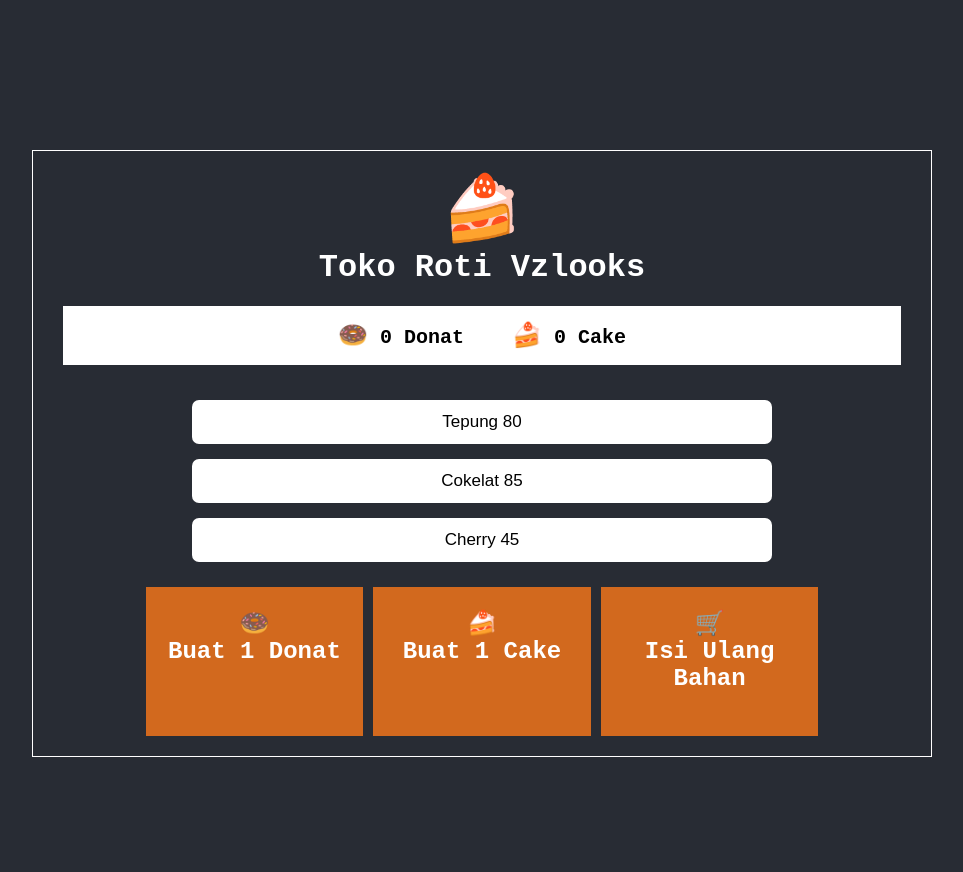
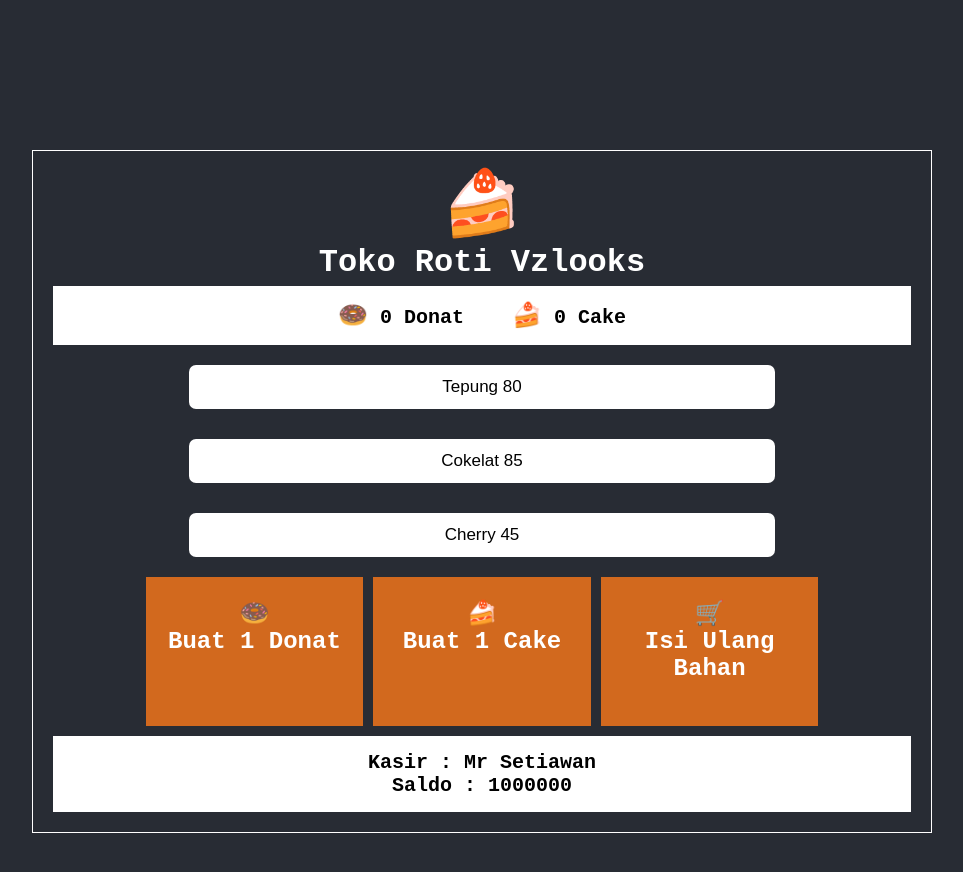
Before and after one commit to mrsetiawan/learn-redux-toko-roti, a React (Create React App) app: page / in a window 1280 px wide. Shown: the top 872 px of the page, without its empty margins (158-1121 px from the left). Built offline with nearby package versions, Linux system fonts and the light colour scheme.

Commit message:
update style

```diff
--- a/src/App.css
+++ b/src/App.css
@@ -1,9 +1,9 @@
 /* import styled from 'styled-components'; */
+@import './style/my-style.css';
 
 * {
   padding: 0;
   margin: 0;
-
 }
 
 html,
@@ -12,79 +12,7 @@ body {
   font-size: 16px;
   background-color: #282c34;
   color: white;
-}
-
-.container {
-  display: flex;
-  flex-wrap: wrap;
-  flex-direction: row;
-  width: 900px;
-  height:auto;
-  margin: 150px auto;
-  box-sizing: border-box;
-  justify-content: center;
-  align-items: center;
-  border:1px solid white;
-  padding: 15px;
-  overflow: hidden;
-}
-
-.container > .header {
-  text-align: center;
-  width: 100%;
-  color: white;
-  padding-left: 15px;
-  padding-right: 15px;
-  margin: 5px;
-}
-
-.container > .section-top {
-  text-align: center;
-  width: 100%;
-  background-color: white;
-  color: black;
-  padding: 15px;
-  margin: 15px;
-  font-weight: 900;
-  font-size: 20px;
-}
-
-.container > .section-bottom {
-  width: 20%;
-  height: 105px;
-  text-align: center;
-  background-color: #D2691E;
-  margin: 5px;
-  padding: 22px;
-  cursor: pointer;
-}
-
-.header > span {
-  font-size: 4rem;
-  margin-bottom: 5px;
-}
-
-.header > h3 {
-  font-size: 2rem;
-}
-
-.header > button {
-  padding: 12px;
-  width: 70%;
-  border-radius: 7px;
-  background: white;
-  outline: none;
-  border: none;
-  display: block;
-  margin:15px;
-  cursor: pointer;
-  margin: 15px auto;
-  font-size: 17px;
-}
-
-.section-bottom > h3,span {
-  font-size: 1.5rem;
-  margin-bottom: 5px;
+  transition: all .5s ease-in-out;
 }
 
 /* // const Container = styled.div`
--- a/src/App.js
+++ b/src/App.js
@@ -1,23 +1,17 @@
 import React, { Component } from 'react'
-import './App.css';
 import store from './store';
-import { buatDonatAction } from './action/buatDonatAction';
 import { buatKasAction } from './action/buatKasAction';
 import { buatkasirAction } from './action/buatKasirAction';
+import { buatDonatAction } from './action/buatDonatAction'
+import './App.css';
 
 export default class App extends Component {
 
   render() {
+    // 🍩 &nbsp; 🍰 &nbsp; 🛒 &nbsp; 🍩
+    const { bahan,kasir,kas } = store.getState();
+    store.dispatch(buatDonatAction)
 
-    // console.log(store.getState());
-
-    const { bahan, kas, kasir } = store.getState();
-    //untuk merubah state melalui action
-    store.dispatch(buatDonatAction)
-    // store.dispatch(buatKasAction)
-    // store.dispatch(buatkasirAction)
-    // console.log(store.getState())
-    // 🍩 &nbsp; 🍰 &nbsp; 🛒 &nbsp; 🍩
     return (
       <div className='container'>
         <div className='header'>
@@ -44,6 +38,10 @@ export default class App extends Component {
           <span role='img' aria-label='cart'>🛒</span>
           <h3>Isi Ulang Bahan</h3>
         </div>
+        <div className='section-top'>
+          <p>Kasir : {kasir.nama}</p>
+          <p>Saldo : {kas.kas}</p>
+        </div>
       </div>
     )
   }
--- a/src/reducer/bahanReducer.js
+++ b/src/reducer/bahanReducer.js
@@ -17,6 +17,9 @@ const bahanReducer = (state = initialStateBahan, action) => {
     }
 
     return newState;
+  }else {
+
+    return state;
   }
 
   return state;
--- a/src/reducer/kasirReducer.js
+++ b/src/reducer/kasirReducer.js
@@ -1,5 +1,5 @@
 const initialState = {
-  nama: "mr setiawan"
+  nama: "Mr Setiawan"
 }
 
 const kasirReducer = (state = initialState, action) => {
--- /dev/null
+++ b/src/style/config-style.css
@@ -0,0 +1,16 @@
+:root {
+  /* color */
+  --hidden: hidden;
+  --center: center;
+  --white: white;
+  --black: black;
+  /* display */
+  --d-flex: flex;
+  --d-block: block;
+  --d-none: none;
+  /* spacing */
+  --auto: auto;
+  --spacing-15: 15px;
+  --spacing-10: 10px;
+  --spacing-5: 5px;
+}
--- /dev/null
+++ b/src/style/my-style.css
@@ -0,0 +1,74 @@
+@import './config-style.css';
+
+.container {
+    display: var(--d-flex);
+    flex-wrap: wrap;
+    flex-direction: row;
+    width: 900px;
+    height:var(--auto);
+    margin: 150px var(--auto);
+    box-sizing: border-box;
+    justify-content: var(--center);
+    align-items: var(--center);
+    border:1px solid var(--white);
+    padding: var(--spacing-15);
+    overflow: var(--hidden);
+  }
+
+  .container > .header {
+    text-align: var(--center);
+    width: 100%;
+    color: var(--white);
+    padding-left: var(--spacing-15);
+    padding-right: var(--spacing-15);
+    margin: var(--m5);
+  }
+
+  .container > .section-top {
+    text-align: var(--center);
+    width: 100%;
+    background-color: var(--white);
+    color: var(--black);
+    padding: var(--spacing-15);
+    margin: var(--spacing-5);
+    font-weight: 900;
+    font-size: 20px;
+  }
+
+  .container > .section-bottom {
+    width: 20%;
+    height: 105px;
+    text-align: var(--center);
+    background-color: #D2691E;
+    margin: var(--spacing-5);
+    padding: 22px;
+    cursor: pointer;
+  }
+
+  .header > span {
+    font-size: 4rem;
+    margin-bottom: var(--spacing-5);
+  }
+
+  .header > h3 {
+    font-size: 2rem;
+  }
+
+  .header > button {
+    padding: 12px;
+    width: 70%;
+    border-radius: 7px;
+    background: var(--white);
+    outline: var(--none);
+    border: var(--none);
+    display: var(--block);
+    margin: var(--spacing-15);
+    cursor: pointer;
+    margin: var(--spacing-15) auto;
+    font-size: 17px;
+  }
+
+  .section-bottom > h3,span {
+    font-size: 1.5rem;
+    margin-bottom: 5px;
+  }
```
Also changed, not shown: src/components/Bahan.js (added, +19 -0 lines), src/components/Header.js (added, +21 -0 lines).
